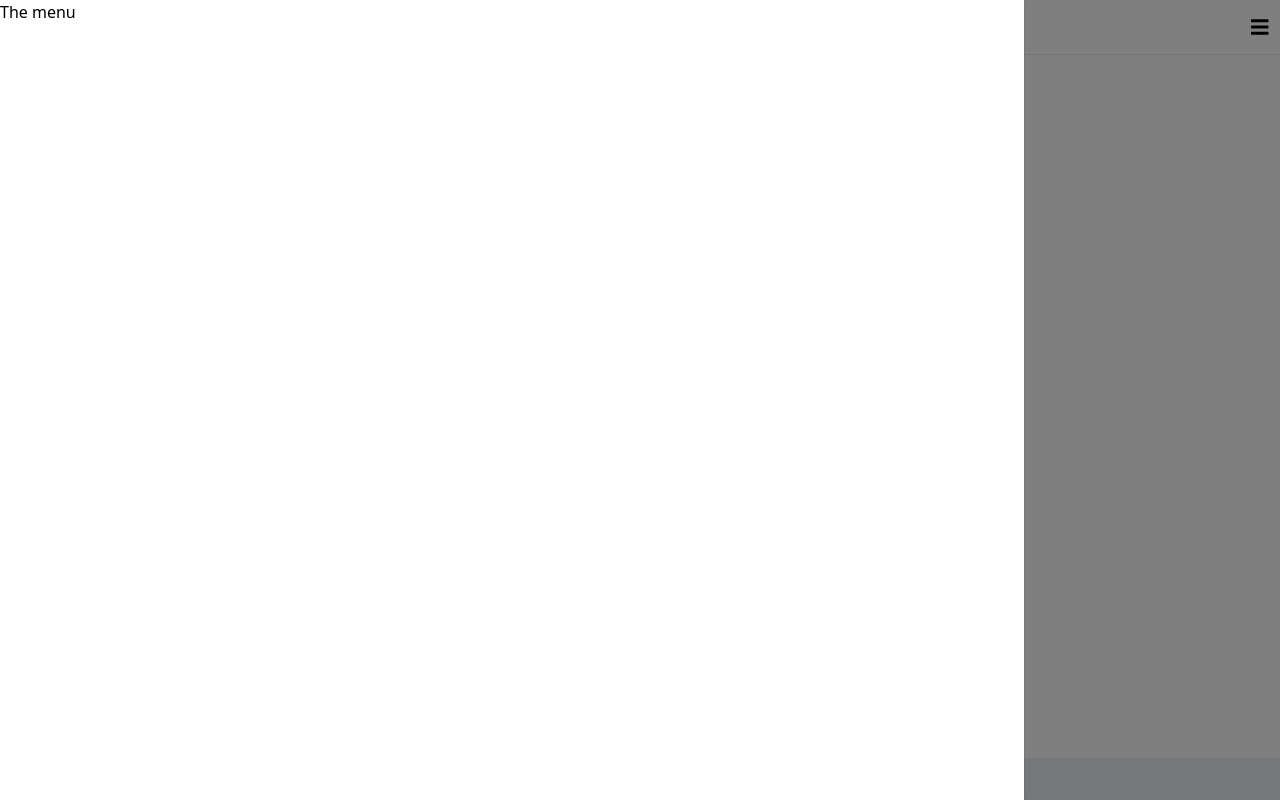
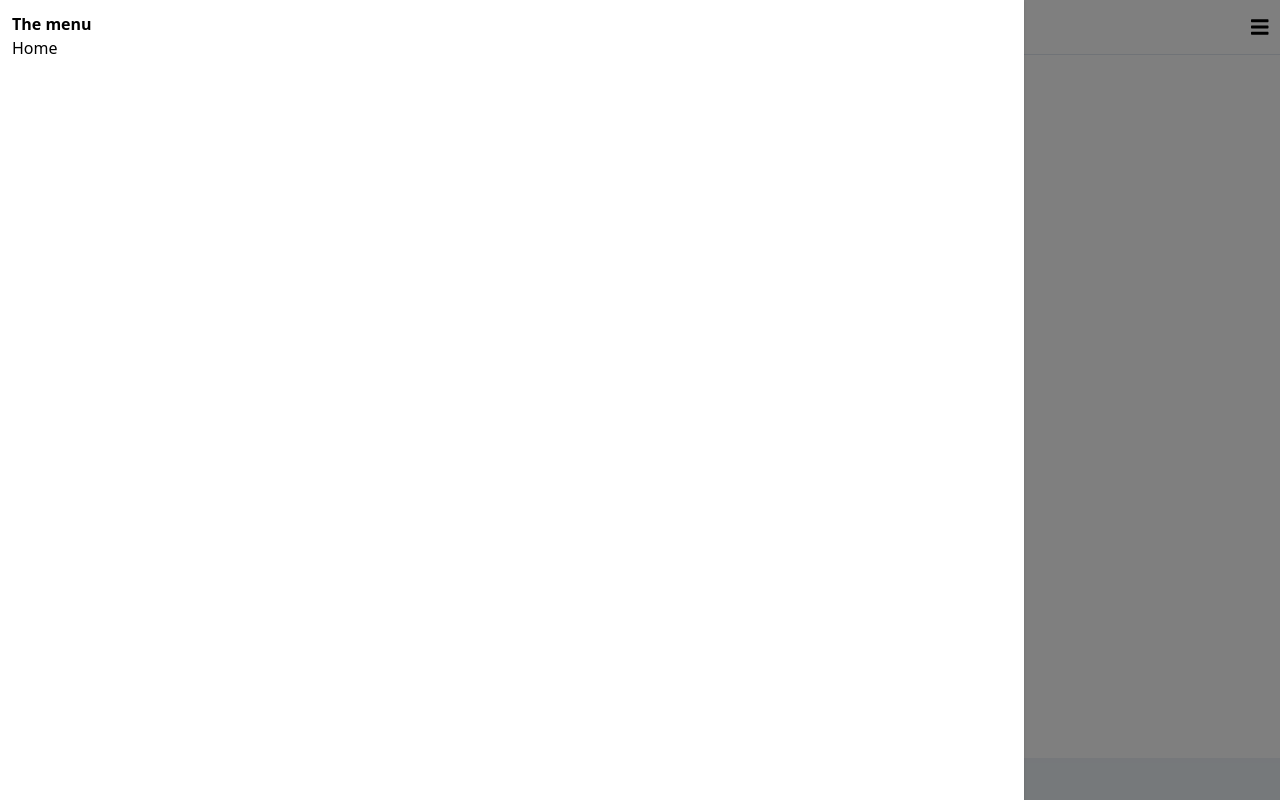
Before and after one commit to chrix95/project-app-react, a React (Create React App) app: page / in a window 1280 px wide. Both pictures are taken after a click on the icon 1259 px from the left and 26 px from the top of the page. Built offline with nearby package versions, Linux system fonts and the light colour scheme.

Commit message:
Use of transition from react-spring

```diff
--- a/package.json
+++ b/package.json
@@ -14,6 +14,7 @@
     "react": "^16.13.1",
     "react-dom": "^16.13.1",
     "react-scripts": "3.4.1",
+    "react-spring": "^8.0.27",
     "tailwindcss": "^1.4.6"
   },
   "scripts": {
--- a/src/components/Navigation.js
+++ b/src/components/Navigation.js
@@ -1,26 +1,21 @@
 import React, { useState } from 'react'
 import { FontAwesomeIcon } from '@fortawesome/react-fontawesome'
 import { faBars, faDivide } from '@fortawesome/free-solid-svg-icons'
+import {useTransition, animated} from 'react-spring'
 
 
 function Navigation() {
   const [showMenu, setShowMenu] = useState(false)
-
-  let menu
-  let menuMask
-
-  if (showMenu) {
-    menu =
-    <div className="fixed bg-white top-0 left-0 w-4/5 h-full z-50 shadow">
-      The menu
-    </div>
-    menuMask =
-    <div
-      className="bg-black-t-50 fixed top-0 left-0 w-full h-full z-50"
-      onClick={() => setShowMenu(false)}>
-      The menu
-    </div>
-  }
+  const maskTransitions = useTransition(showMenu, null, {
+    from: { position: 'absolute', opacity: 0 },
+    enter: { opacity: 1 },
+    leave: { opacity: 0 },
+  })
+  const menuTransitions = useTransition(showMenu, null, {
+    from: { opacity: 0, transform: 'translateX(-100%)' },
+    enter: { opacity: 1, transform: 'translateX(0%)' },
+    leave: { opacity: 0, transform: 'translateX(-100%)' },
+  })
 
   return (
     <nav>
@@ -30,8 +25,35 @@
           onClick={() => setShowMenu(!showMenu)}
         />
       </span>
-      { menuMask }
-      { menu }
+      {
+        maskTransitions.map(({ item, key, props }) =>
+          item &&
+          <animated.div
+            key={key}
+            style={props}
+            className="bg-black-t-50 fixed top-0 left-0 w-full h-full z-50"
+            onClick={() => setShowMenu(!showMenu)}
+            >
+          </animated.div>
+        )
+      }
+      {
+        menuTransitions.map(({ item, key, props }) =>
+          item &&
+          <animated.div
+            key={key}
+            style={props}
+            className="fixed bg-white top-0 left-0 w-4/5 h-full z-50 shadow p-3"
+            >
+              <span className="font-bold">
+                The menu
+              </span>
+              <ul>
+                <li>Home</li>
+              </ul>
+          </animated.div>
+        )
+      }
     </nav>
   )
 }
```
Also changed, not shown: 1 other file (tests, documents, lock files or other folders).
